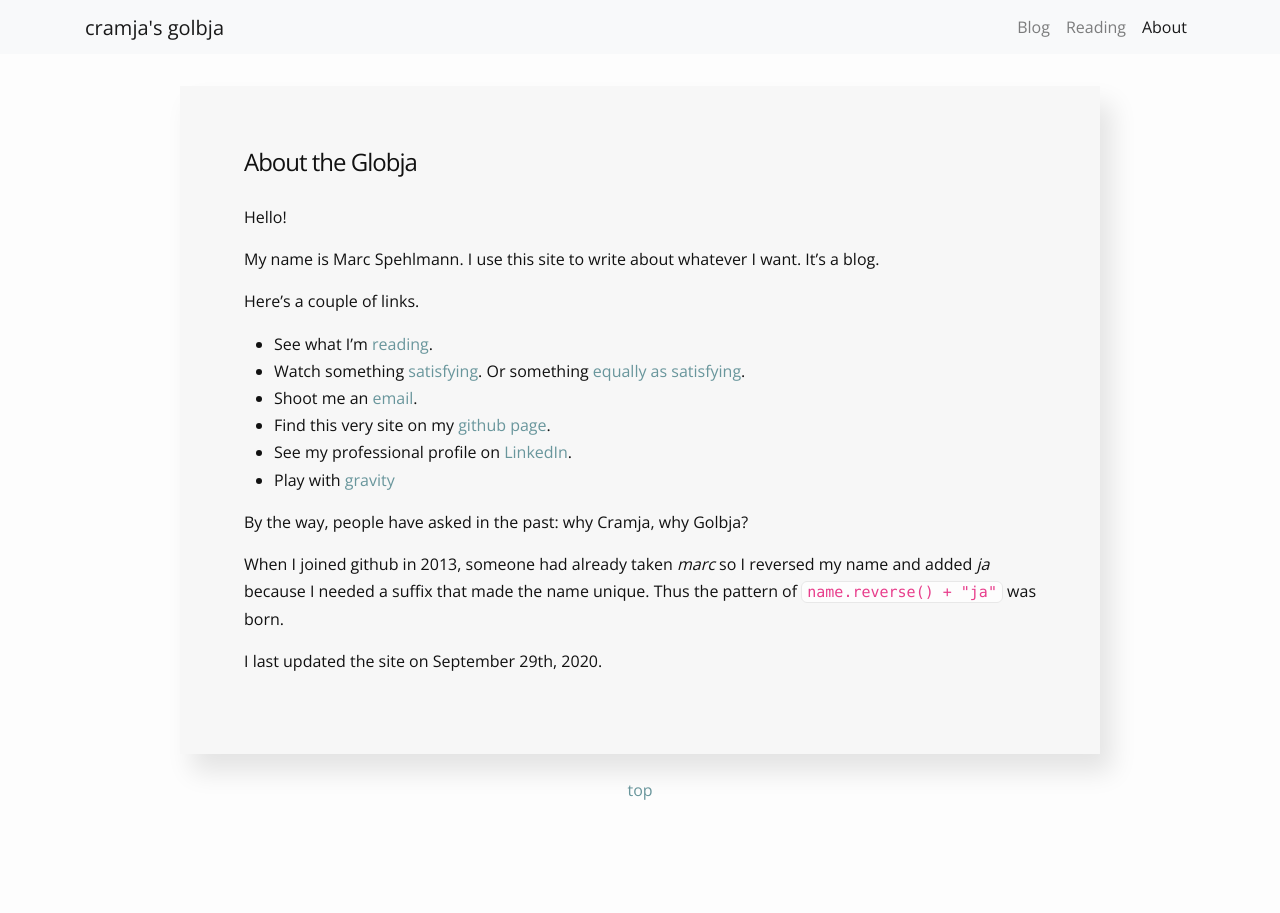
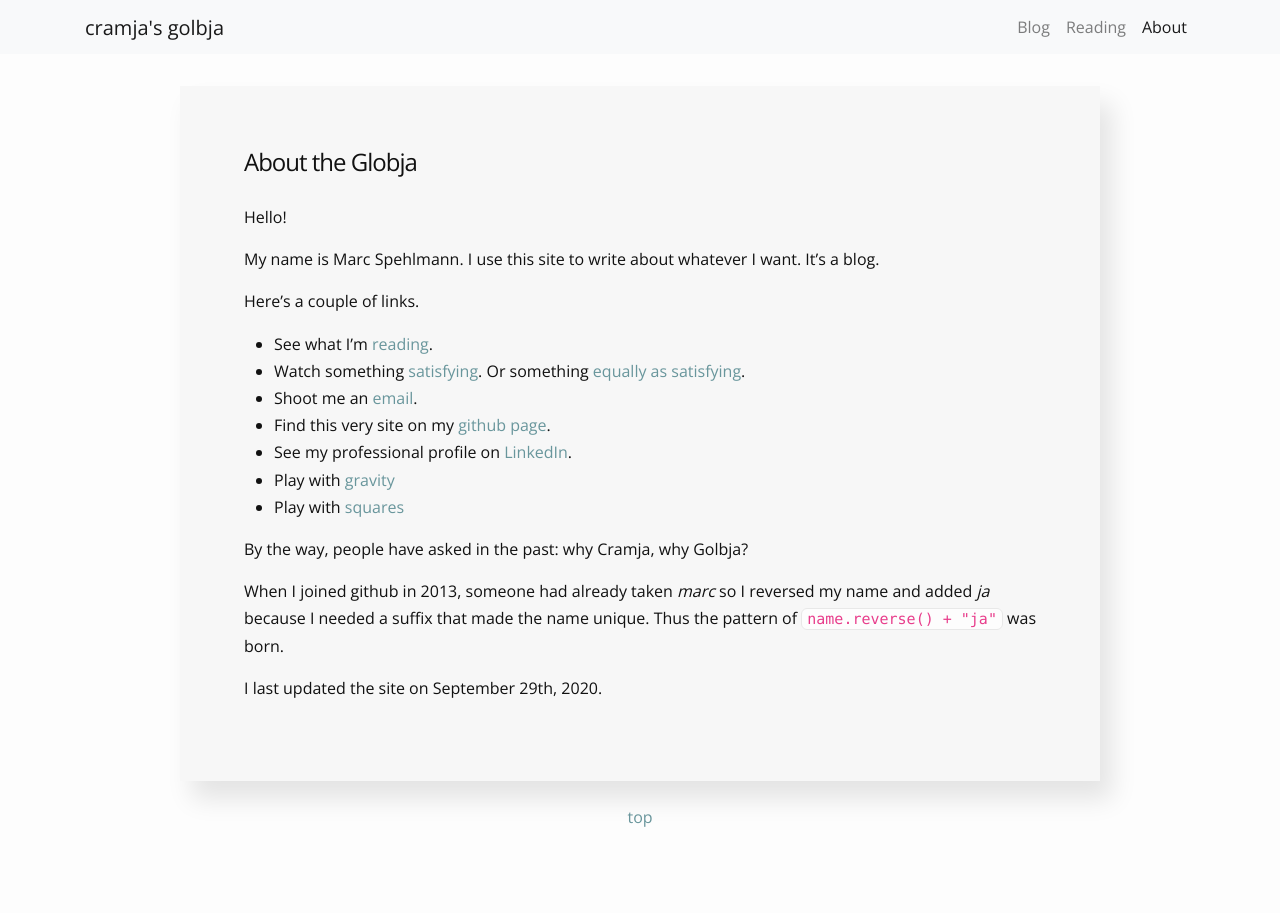
Before and after one commit to cramja/cramja.github.io, a Jekyll site: the page built from about.md, in a window 1280 px wide. Built offline with Jekyll 4.4.1, drawn with Linux system fonts in a browser that asks for light colours.

Commit message:
update about

```diff
--- a/about.md
+++ b/about.md
@@ -15,6 +15,7 @@ Here's a couple of links.
 *  Find this very site on my [github page](https://github.com/cramja).
 *  See my professional profile on [LinkedIn](https://www.linkedin.com/pub/marc-spehlmann/8b/25/a6/).
 *  Play with [gravity]({{ site.baseurl }}{% post_url 2016-12-31-gravity %})
+*  Play with [squares]({{ site.baseurl }}{% post_url 2018-12-31-squares %})
 
 By the way, people have asked in the past: why Cramja, why Golbja?
 
```
